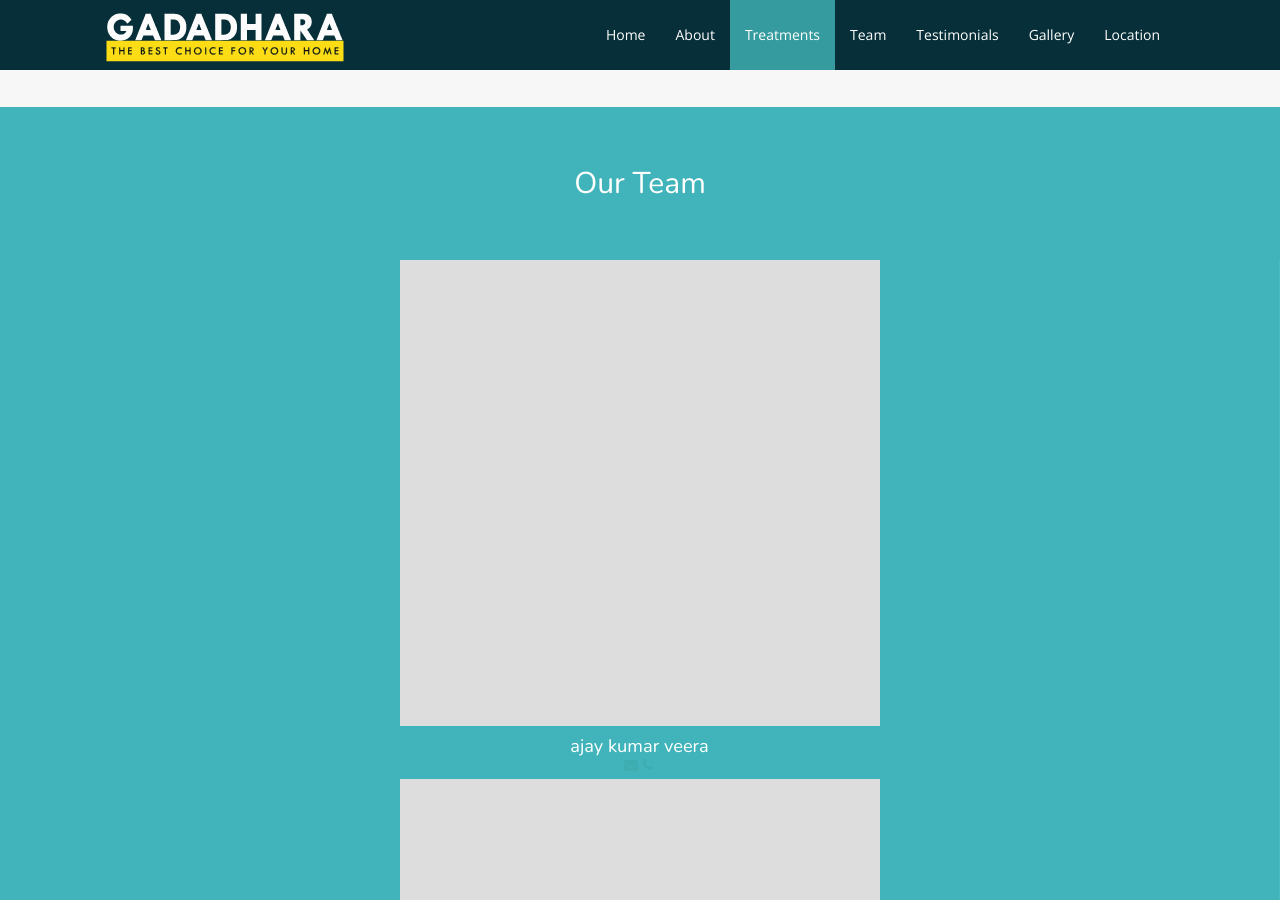
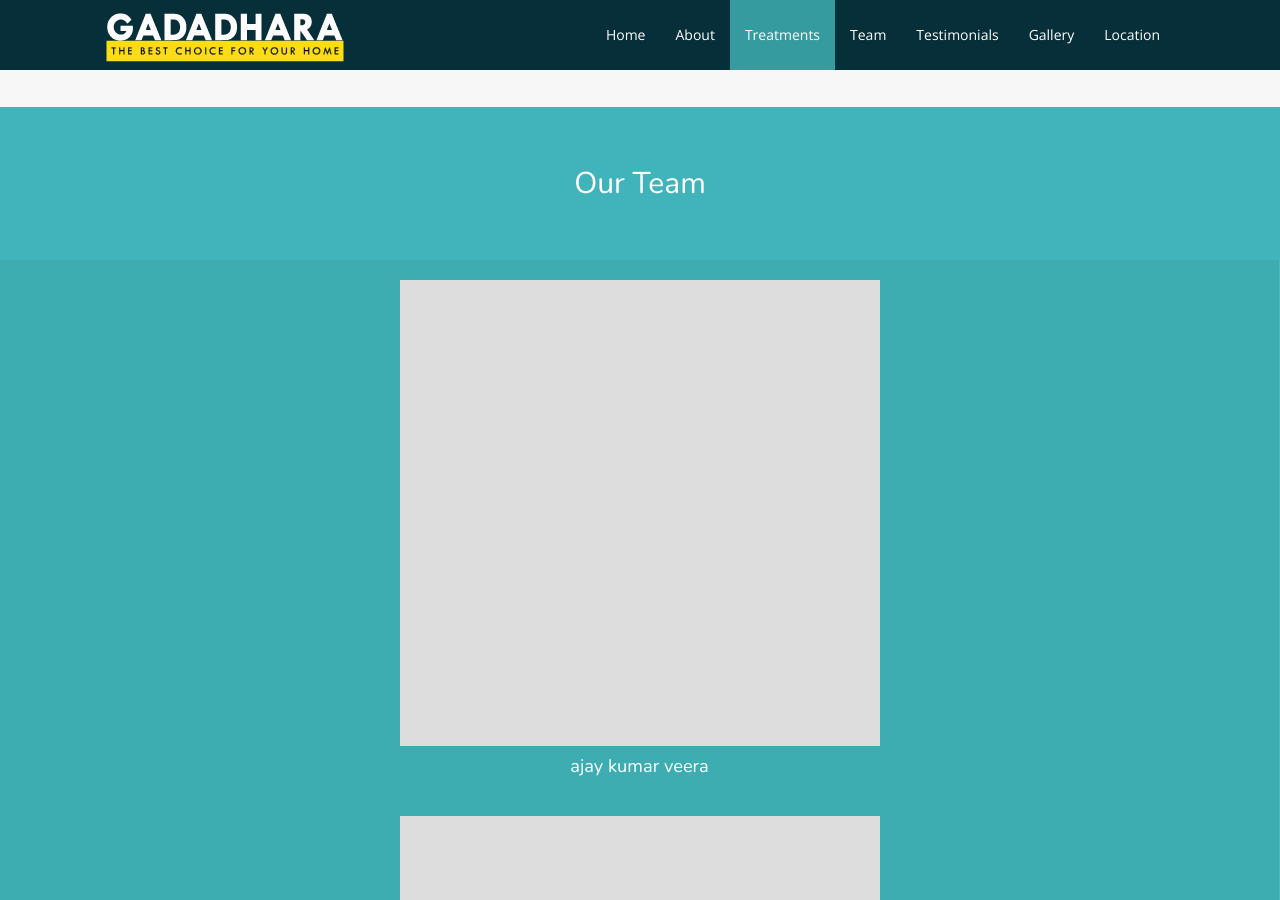
Before and after one commit to gadadhara/GADADHARA, a Jekyll site: the page built from index.html, in a window 1280 px wide and 900 px high, scrolled down 1944 px. Built offline with Jekyll 4.4.1, drawn with Linux system fonts in a browser that asks for light colours; nearby versions of some CDN libraries.

Commit message:
Update index.html

```diff
--- a/index.html
+++ b/index.html
@@ -156,11 +156,11 @@
     <div id="team-carousel">
     {% for member in site.data.team %}
         <div class="expandable-box">
-            <div class="expandable-box-left">
+            <div class="expandable-box-top">
                 <img src="{{ site.baseurl }}/img/{{ member.image }}" alt="{{ member.name }}">
                 <h4>{{ member.name }}</h4>
             </div>
-            <div class="expandable-box-left">
+            <div class="expandable-box-bottom">
                 <a href="mailto:{{ member.email }}" data-toggle="tooltip" data-placement="bottom" title="{{ member.email }}"><svg class="icon icon-envelope"><use xlink:href="#icon-envelope"></use></svg></a>
                 </a>
                 <a href="tel:{{ member.phone }}" data-toggle="tooltip" data-placement="bottom" title="{{ member.phone }}"><svg class="icon icon-phone"><use xlink:href="#icon-phone"></use></svg></a>
```
